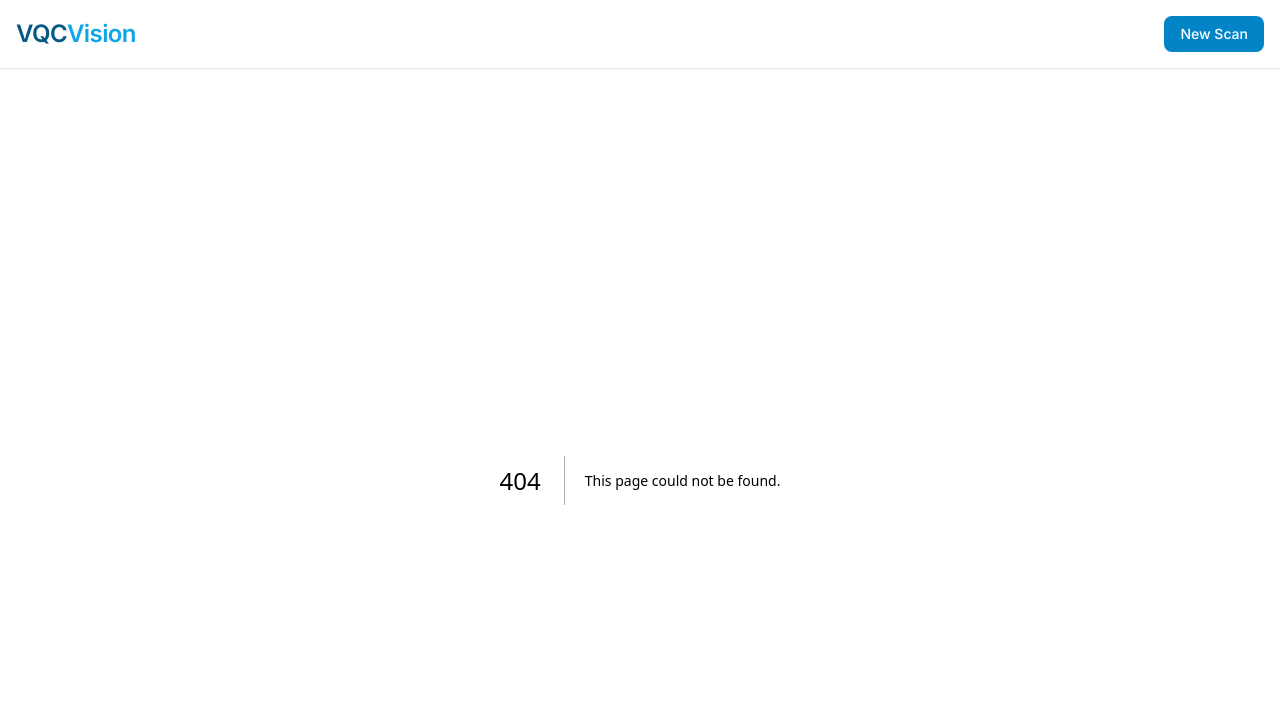
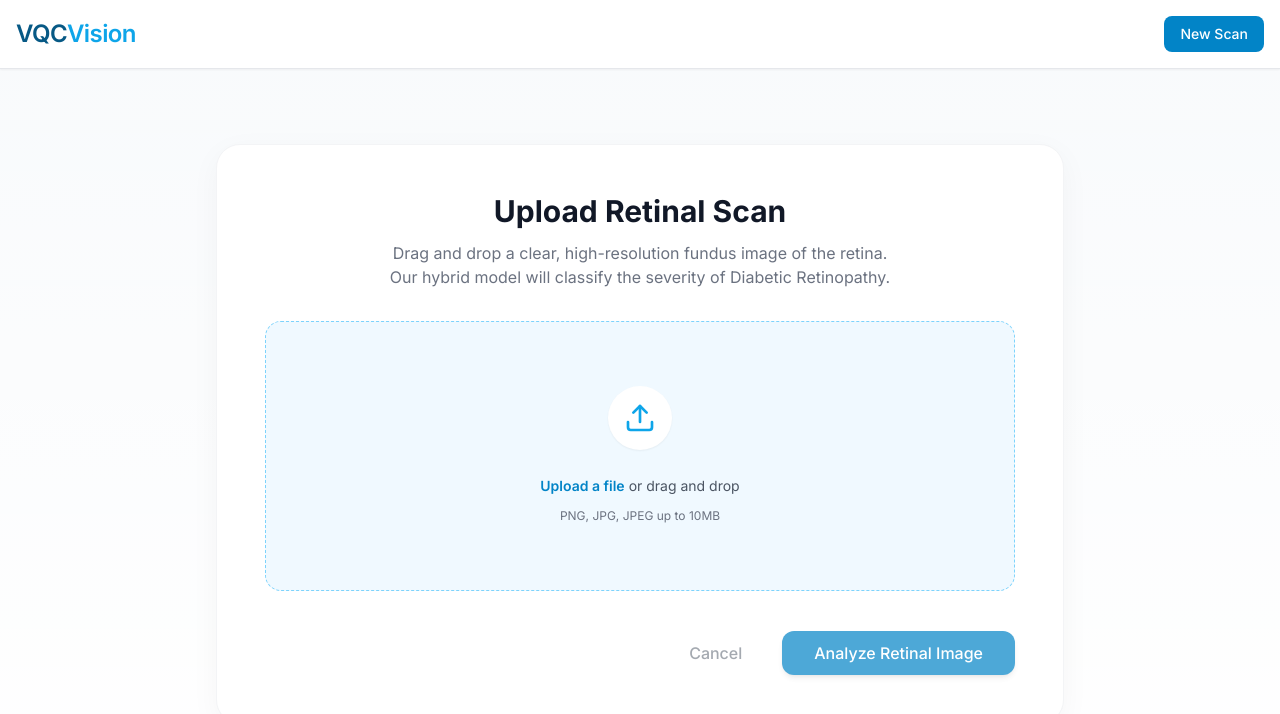
Before and after one commit to sathiyaseelan11/Hybrid-Quantum-Classical-Diabetic-Retinopathy-Detection-System, a Next.js app in the folder frontend/: page /upload in a window 1280 px wide. Before the commit this address had no page. Shown: the top 714 px of the page. Built offline with nearby package versions, Linux system fonts and the light colour scheme.

Commit message:
Add image upload component

```diff
--- /dev/null
+++ b/frontend/app/upload/page.tsx
@@ -0,0 +1,188 @@
+"use client";
+
+import React, { useState, useRef } from 'react';
+import { useRouter } from 'next/navigation';
+import { Upload, X, FileImage, Loader2 } from 'lucide-react';
+import { motion, AnimatePresence } from 'framer-motion';
+
+export default function UploadPage() {
+  const [file, setFile] = useState<File | null>(null);
+  const [preview, setPreview] = useState<string | null>(null);
+  const [loading, setLoading] = useState(false);
+  const [error, setError] = useState<string | null>(null);
+
+  const fileInputRef = useRef<HTMLInputElement>(null);
+  const router = useRouter();
+
+  const handleFileChange = (e: React.ChangeEvent<HTMLInputElement>) => {
+    const selected = e.target.files?.[0];
+    validateAndSetFile(selected);
+  };
+
+  const validateAndSetFile = (selected?: File) => {
+    setError(null);
+    if (!selected) return;
+
+    if (!selected.type.startsWith('image/')) {
+      setError('Please upload a valid image file formats (JPEG/PNG/JPG).');
+      return;
+    }
+
+    setFile(selected);
+    const objectUrl = URL.createObjectURL(selected);
+    setPreview(objectUrl);
+  };
+
+  const handleDragOver = (e: React.DragEvent<HTMLDivElement>) => {
+    e.preventDefault();
+  };
+
+  const handleDrop = (e: React.DragEvent<HTMLDivElement>) => {
+    e.preventDefault();
+    const dropped = e.dataTransfer.files?.[0];
+    validateAndSetFile(dropped);
+  };
+
+  const clearSelection = () => {
+    setFile(null);
+    if (preview) {
+      URL.revokeObjectURL(preview); // cleanup
+      setPreview(null);
+    }
+    if (fileInputRef.current) fileInputRef.current.value = '';
+    setError(null);
+  };
+
+  const handleUpload = async () => {
+    if (!file) return;
+
+    setLoading(true);
+    setError(null);
+
+    const formData = new FormData();
+    formData.append('file', file);
+
+    try {
+      // Assuming FastAPI runs on 8000
+      const res = await fetch('http://localhost:8000/predict', {
+        method: 'POST',
+        body: formData,
+      });
+
+      if (!res.ok) {
+        throw new Error(`Server error: ${res.statusText}`);
+      }
+
+      const data = await res.json();
+
+      // Convert file to base64 for report generation later
+      const reader = new FileReader();
+      reader.readAsDataURL(file);
+      reader.onload = () => {
+        sessionStorage.setItem('dr_original_image', reader.result as string);
+        sessionStorage.setItem('dr_prediction_result', JSON.stringify(data));
+        router.push('/result');
+      };
+
+    } catch (err: any) {
+      setError(err.message || 'Failed to connect to the prediction server. Is FastAPI running on port 8000?');
+    } finally {
+      setLoading(false);
+    }
+  };
+
+  return (
+    <div className="max-w-4xl mx-auto p-6 mt-10 w-full animate-fade-in-up">
+      <div className="bg-white rounded-3xl p-8 md:p-12 shadow-[0_8px_30px_rgb(0,0,0,0.04)] border border-gray-100">
+
+        <div className="text-center mb-8">
+          <h1 className="text-3xl font-bold text-gray-900 mb-3">Upload Retinal Scan</h1>
+          <p className="text-gray-500 max-w-lg mx-auto">
+            Drag and drop a clear, high-resolution fundus image of the retina. Our hybrid model will classify the severity of Diabetic Retinopathy.
+          </p>
+        </div>
+
+        {error && (
+          <div className="mb-6 p-4 bg-red-50 border-l-4 border-red-500 text-red-700 rounded-lg">
+            {error}
+          </div>
+        )}
+
+        <AnimatePresence mode="wait">
+          {!preview ? (
+            <motion.div
+              key="dropzone"
+              initial={{ opacity: 0 }} animate={{ opacity: 1 }} exit={{ opacity: 0 }}
+              className="mt-2 flex justify-center rounded-2xl border border-dashed border-medical-300 px-6 py-16 transition-colors hover:border-medical-500 bg-medical-50 cursor-pointer"
+              onDragOver={handleDragOver}
+              onDrop={handleDrop}
+              onClick={() => fileInputRef.current?.click()}
+            >
+              <div className="text-center">
+                <div className="mx-auto h-16 w-16 text-medical-500 bg-white rounded-full flex items-center justify-center shadow-sm">
+                  <Upload className="h-8 w-8" aria-hidden="true" />
+                </div>
+                <div className="mt-6 flex text-sm leading-6 text-gray-600 justify-center">
+                  <label
+                    htmlFor="file-upload"
+                    className="relative cursor-pointer rounded-md font-semibold text-medical-600 focus-within:outline-none focus-within:ring-2 focus-within:ring-medical-600 focus-within:ring-offset-2 hover:text-medical-500"
+                  >
+                    <span>Upload a file</span>
+                    <input id="file-upload" ref={fileInputRef} name="file-upload" type="file" accept="image/*" className="sr-only" onChange={handleFileChange} />
+                  </label>
+                  <p className="pl-1">or drag and drop</p>
+                </div>
+                <p className="text-xs leading-5 text-gray-500 mt-2">PNG, JPG, JPEG up to 10MB</p>
+              </div>
+            </motion.div>
+          ) : (
+            <motion.div
+              key="preview"
+              initial={{ opacity: 0, scale: 0.95 }} animate={{ opacity: 1, scale: 1 }} exit={{ opacity: 0, scale: 0.95 }}
+              className="flex flex-col items-center bg-gray-50 p-6 rounded-2xl border border-gray-100"
+            >
+              <div className="relative w-full max-w-md aspect-square rounded-xl overflow-hidden shadow-md">
+                {/* eslint-disable-next-line @next/next/no-img-element */}
+                <img src={preview} alt="Upload preview" className="object-cover w-full h-full" />
+                <button
+                  onClick={(e) => { e.stopPropagation(); clearSelection(); }}
+                  className="absolute top-3 right-3 p-1.5 bg-red-500 text-white rounded-full shadow hover:bg-red-600 transition-colors"
+                >
+                  <X className="w-4 h-4" />
+                </button>
+              </div>
+
+              <div className="mt-4 flex items-center text-sm font-medium text-gray-700">
+                <FileImage className="w-5 h-5 mr-2 text-medical-500" />
+                {file?.name} ({(file!.size / 1024 / 1024).toFixed(2)} MB)
+              </div>
+            </motion.div>
+          )}
+        </AnimatePresence>
+
+        <div className="mt-10 flex justify-end">
+          <button
+            onClick={clearSelection}
+            disabled={!file || loading}
+            className="px-6 py-2.5 rounded-xl text-gray-600 font-medium hover:bg-gray-100 disabled:opacity-50 mr-4 transition-colors"
+          >
+            Cancel
+          </button>
+          <button
+            onClick={handleUpload}
+            disabled={!file || loading}
+            className="flex flex-row items-center px-8 py-2.5 rounded-xl bg-medical-600 text-white font-medium hover:bg-medical-700 shadow-md hover:shadow-lg disabled:opacity-70 transition-all"
+          >
+            {loading ? (
+              <>
+                <Loader2 className="animate-spin w-5 h-5 mr-2" />
+                Analyzing (Quantum Simulator)...
+              </>
+            ) : 'Analyze Retinal Image'}
+          </button>
+        </div>
+
+      </div>
+    </div>
+  );
+}
```
